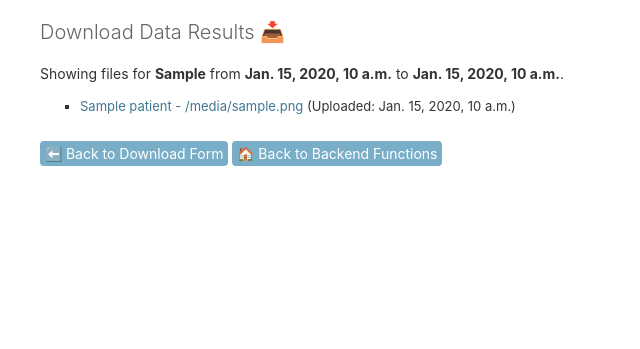
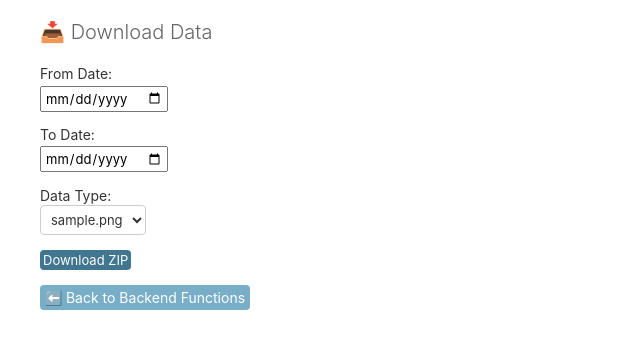
Before and after one commit to LeoLim3092/pd-api-Mirlab-server, a Django app: template templates/admin/download_data.html in a window 1280 px wide. Shown: the part 86-435 px from the top of the page, without its empty margins (0-640 px from the left). Run offline with Django 4.2, Linux system fonts and the light colour scheme; tables that the repository leaves empty hold one stand-in row (Sample ...); the template is opened without the code that fills it: values named after a table or form of the project are taken from there, most other values are stand-ins (such as "Sample title", 1, 10 or a date in 2020).

Commit message:
fix admin pages

```diff
--- a/templates/admin/backend_functions.html
+++ b/templates/admin/backend_functions.html
@@ -4,9 +4,9 @@
 <h1>Backend Functions</h1>
 
 <ul style="font-size: 18px;">
-    <li><a href="{% url 'admin:rerun-predictions' %}">🚀 Rerun All Predictions</a></li>
-    <li><a href="{% url 'admin:download-data' %}">⬇️ Download Data</a></li>
-    <li><a href="{% url 'admin:view-logs' %}">📝 View Logs</a></li>
+    <li><a href="{% url 'admin:rerun-predictions' %}">Rerun All Predictions</a></li>
+    <li><a href="{% url 'admin:download-data' %}">Download Data</a></li>
+    <li><a href="{% url 'admin:view-logs' %}">View Logs</a></li>
 </ul>
 
 {% endblock %}
--- a/templates/admin/download_data.html
+++ b/templates/admin/download_data.html
@@ -1,24 +1,25 @@
 {% extends "admin/base_site.html" %}
+{% block content %}
+<h1>📥 Download Data</h1>
 
-{% block content %}
-<h1>Download Data Results 📥</h1>
+<form method="post" novalidate>
+    {% csrf_token %}
+    <p>
+        {{ form.from_date.label_tag }}<br>
+        {{ form.from_date }}
+    </p>
+    <p>
+        {{ form.to_date.label_tag }}<br>
+        {{ form.to_date }}
+    </p>
+    <p>
+        {{ form.data_type.label_tag }}<br>
+        {{ form.data_type }}
+    </p>
 
-<p>Showing files for <strong>{{ data_type }}</strong> from <strong>{{ from_date }}</strong> to <strong>{{ to_date }}</strong>.</p>
-
-{% if matched_files %}
-<ul>
-    {% for file in matched_files %}
-    <li>
-        <a href="{{ file.file_path }}" download>{{ file.patient }} - {{ file.file_type }}</a>
-        (Uploaded: {{ file.upload_time }})
-    </li>
-    {% endfor %}
-</ul>
-{% else %}
-<p>No files found for the selected date range and type.</p>
-{% endif %}
+    <button type="submit" class="button default">Download ZIP</button>
+</form>
 
 <br>
-<a class="button" href="{% url 'admin:download-data' %}">⬅️ Back to Download Form</a>
-<a class="button" href="{% url 'admin:backend-functions' %}">🏠 Back to Backend Functions</a>
+<a class="button" href="{% url 'admin:backend-functions' %}">⬅️ Back to Backend Functions</a>
 {% endblock %}
```
Also changed, not shown: templates/admin/index.html (+10 -5 lines).
